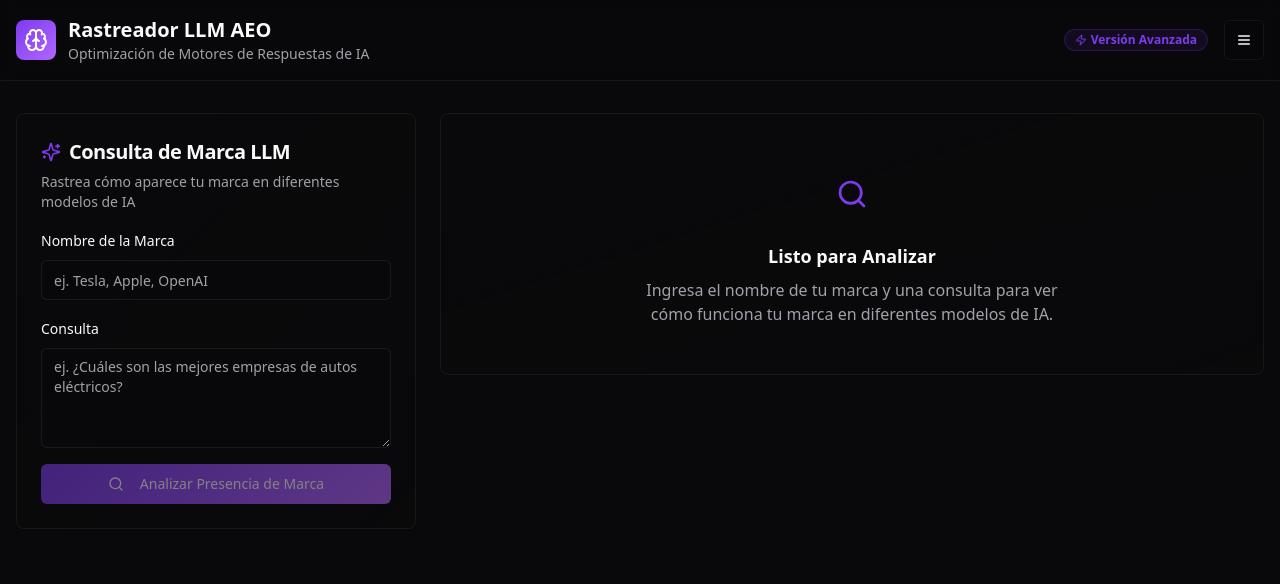
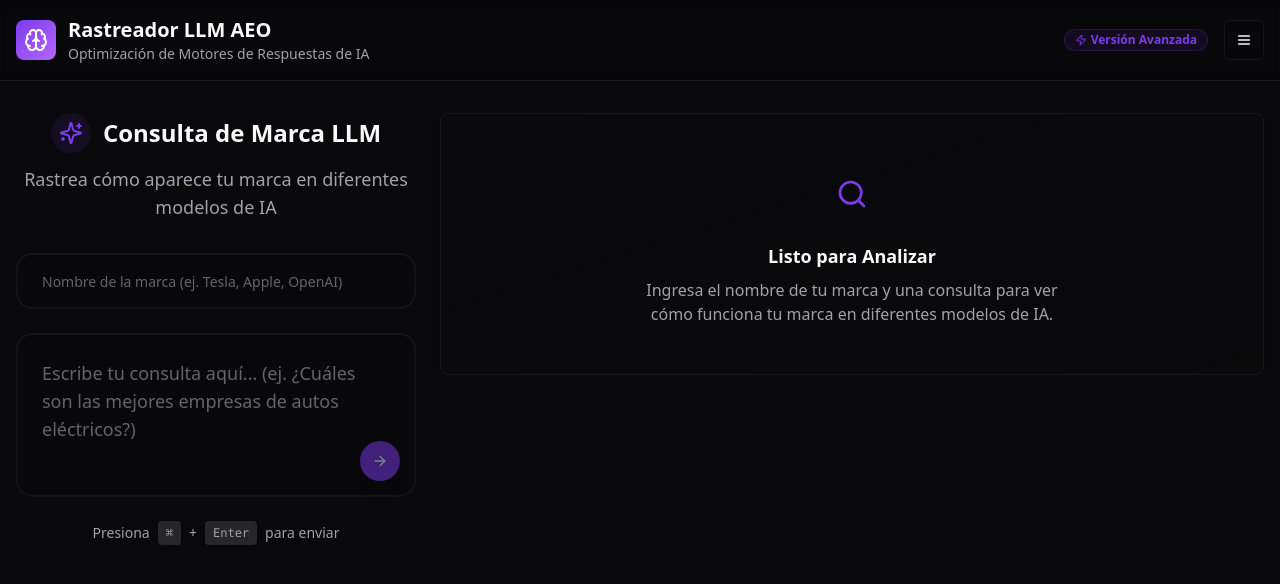
Before and after one commit to AlvaroArancibiaRios/brand-llm-beacon, a React (Vite) app: page / in a window 1280 px wide. Shown: the top 584 px of the page. Built offline with nearby package versions, Linux system fonts and the light colour scheme.

Commit message:
Improve search bar design
Update the search bar to a modern design, similar to ChatGPT, Lovable, and Perplexity.

```diff
--- a/src/components/QueryForm.tsx
+++ b/src/components/QueryForm.tsx
@@ -2,9 +2,7 @@ import { useState } from "react";
 import { Button } from "@/components/ui/button";
 import { Input } from "@/components/ui/input";
 import { Textarea } from "@/components/ui/textarea";
-import { Card, CardContent, CardDescription, CardHeader, CardTitle } from "@/components/ui/card";
-import { Label } from "@/components/ui/label";
-import { Search, Sparkles } from "lucide-react";
+import { Search, Sparkles, ArrowRight } from "lucide-react";
 
 interface QueryFormProps {
   onSubmit: (query: string, brand: string) => void;
@@ -22,51 +20,84 @@ export const QueryForm = ({ onSubmit, isLoading = false }: QueryFormProps) => {
     }
   };
 
+  const handleKeyDown = (e: React.KeyboardEvent) => {
+    if (e.key === 'Enter' && (e.metaKey || e.ctrlKey)) {
+      e.preventDefault();
+      if (query.trim() && brand.trim()) {
+        onSubmit(query.trim(), brand.trim());
+      }
+    }
+  };
+
   return (
-    <Card className="border-border/50 bg-gradient-to-br from-card/80 to-card/60 backdrop-blur-sm">
-      <CardHeader className="pb-4">
-        <CardTitle className="flex items-center gap-2 text-xl">
-          <Sparkles className="h-5 w-5 text-primary" />
+    <div className="w-full max-w-4xl mx-auto">
+      {/* Header */}
+      <div className="text-center mb-8">
+        <div className="flex items-center justify-center gap-3 mb-3">
+          <div className="p-2 rounded-full bg-primary/10">
+            <Sparkles className="h-6 w-6 text-primary" />
+          </div>
+          <h1 className="text-2xl font-semibold text-foreground">
             Consulta de Marca LLM
-        </CardTitle>
-        <CardDescription>
+          </h1>
+        </div>
+        <p className="text-muted-foreground text-lg">
           Rastrea cómo aparece tu marca en diferentes modelos de IA
-        </CardDescription>
-      </CardHeader>
-      <CardContent>
-        <form onSubmit={handleSubmit} className="space-y-4">
-          <div className="space-y-2">
-            <Label htmlFor="brand">Nombre de la Marca</Label>
+        </p>
+      </div>
+
+      {/* Modern Search Interface */}
+      <form onSubmit={handleSubmit} className="space-y-6">
+        {/* Brand Input */}
+        <div className="relative">
           <Input
             id="brand"
-              placeholder="ej. Tesla, Apple, OpenAI"
+            placeholder="Nombre de la marca (ej. Tesla, Apple, OpenAI)"
             value={brand}
             onChange={(e) => setBrand(e.target.value)}
-              className="bg-background/50 border-border/60"
+            onKeyDown={handleKeyDown}
+            className="h-14 text-lg pl-6 pr-6 rounded-2xl border-2 border-border/40 bg-background/50 backdrop-blur-sm hover:border-border/60 focus:border-primary/50 focus:ring-2 focus:ring-primary/20 transition-all duration-200 placeholder:text-muted-foreground/60"
           />
         </div>
 
-          <div className="space-y-2">
-            <Label htmlFor="query">Consulta</Label>
+        {/* Query Input */}
+        <div className="relative">
           <Textarea
             id="query"
-              placeholder="ej. ¿Cuáles son las mejores empresas de autos eléctricos?"
+            placeholder="Escribe tu consulta aquí... (ej. ¿Cuáles son las mejores empresas de autos eléctricos?)"
             value={query}
             onChange={(e) => setQuery(e.target.value)}
-              className="bg-background/50 border-border/60 min-h-[100px]"
+            onKeyDown={handleKeyDown}
+            className="min-h-[120px] text-lg p-6 rounded-2xl border-2 border-border/40 bg-background/50 backdrop-blur-sm hover:border-border/60 focus:border-primary/50 focus:ring-2 focus:ring-primary/20 transition-all duration-200 placeholder:text-muted-foreground/60 resize-none"
+            rows={4}
           />
+
+          {/* Submit Button - Floating */}
+          <div className="absolute bottom-4 right-4">
+            <Button
+              type="submit"
+              size="sm"
+              disabled={!query.trim() || !brand.trim() || isLoading}
+              className="h-10 w-10 p-0 rounded-full bg-primary hover:bg-primary/90 disabled:opacity-50 disabled:cursor-not-allowed transition-all duration-200 shadow-lg hover:shadow-xl"
+            >
+              {isLoading ? (
+                <div className="h-4 w-4 animate-spin rounded-full border-2 border-primary-foreground border-t-transparent" />
+              ) : (
+                <ArrowRight className="h-4 w-4 text-primary-foreground" />
+              )}
+            </Button>
+          </div>
         </div>
 
-          <Button
-            type="submit"
-            className="w-full bg-gradient-primary hover:opacity-90 transition-opacity"
-            disabled={!query.trim() || !brand.trim() || isLoading}
-          >
-            <Search className="h-4 w-4 mr-2" />
-            {isLoading ? "Analizando..." : "Analizar Presencia de Marca"}
-          </Button>
+        {/* Keyboard Shortcut Hint */}
+        <div className="flex items-center justify-center gap-2 text-sm text-muted-foreground">
+          <span>Presiona</span>
+          <kbd className="px-2 py-1 bg-muted rounded text-xs font-mono">⌘</kbd>
+          <span>+</span>
+          <kbd className="px-2 py-1 bg-muted rounded text-xs font-mono">Enter</kbd>
+          <span>para enviar</span>
+        </div>
       </form>
-      </CardContent>
-    </Card>
+    </div>
   );
 };
```
Lines whose indentation alone changed are shown as unchanged.
